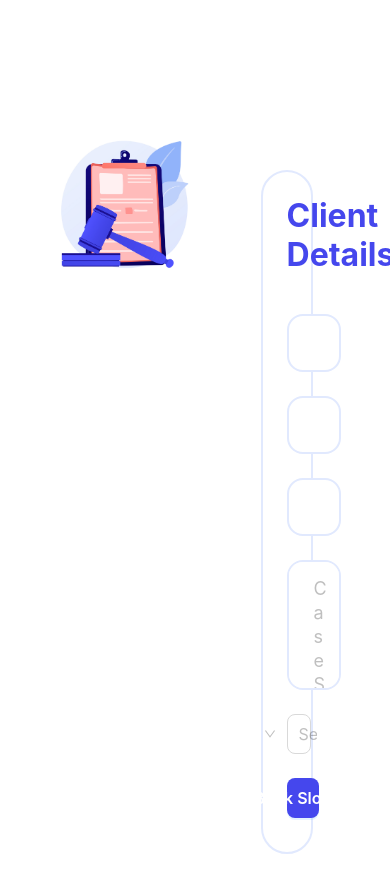
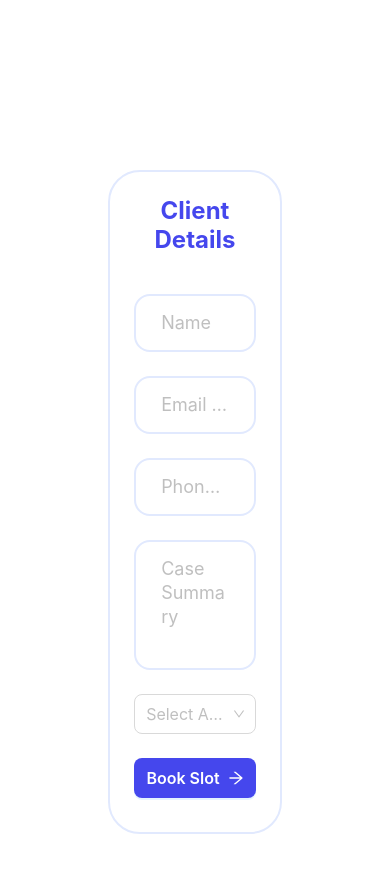
Before and after one commit to Mr-Soni532/ALS---Ace-Legal-Services, a React (Create React App) app in the folder frontend/: page / in a window 390 px wide. Shown: the top 892 px of the page. Built offline with nearby package versions, Linux system fonts and the light colour scheme.

Commit message:
added responsivness in appointment form

```diff
--- a/frontend/src/components/appointment_form/hardStyling.js
+++ b/frontend/src/components/appointment_form/hardStyling.js
@@ -12,7 +12,8 @@ const styles = {
         '&::placeholder':{
             color:'red'
         },
-        resize: 'none'
+        resize: 'none',
+        minWidth: '100%'
     },
     formBtn:{
         background: '#4547ed',
--- a/frontend/src/pages/appointment/appointment.styles.css
+++ b/frontend/src/pages/appointment/appointment.styles.css
@@ -1,4 +1,4 @@
-.parentlayout{
+.parentlayout {
     width: 100%;
     /* height:100vh; */
     box-sizing: border-box;
@@ -6,23 +6,53 @@
     align-items: center;
     justify-content: center;
 }
-.container{
+
+.container {
     width: 90%;
     display: flex;
+    justify-content: space-between;
+    align-items: center;
     padding: 20px;
     margin-top: 100px;
     /* border: 2px solid red; */
 }
-.col-1{
+
+.col-1 {
     width: 55%;
     height: 100%;
 }
-.col-1>img{
+
+.col-1>img {
     width: 100%;
 }
-.col-2{
+
+.col-2 {
     width: 40%;
     height: 100%;
     padding: 50px;
     /* background: red; */
 }
+
+@media screen and (max-width: 1200px) {
+
+    .col-2 {width: 50%};
+}
+@media screen and (max-width: 980px) {
+    .container{width: 95%;}
+    .col-2 {width: 55%};
+}
+@media screen and (max-width: 780px) {
+    .container{width: 98%; justify-content: center;}
+    .col-2 {width: 80%}
+    .col-1 {display: none}
+    h1{
+        font-size: 1.5rem;
+    }
+}
+/* @media screen and (max-width: 540px) {
+    body {
+        background: blue;
+    }
+    .container{width: 98%;}
+    .col-2 {width: 60%};
+} */
```
Also changed, not shown: frontend/src/components/appointment_form/apo-form.style.css (line endings or trailing spaces).
